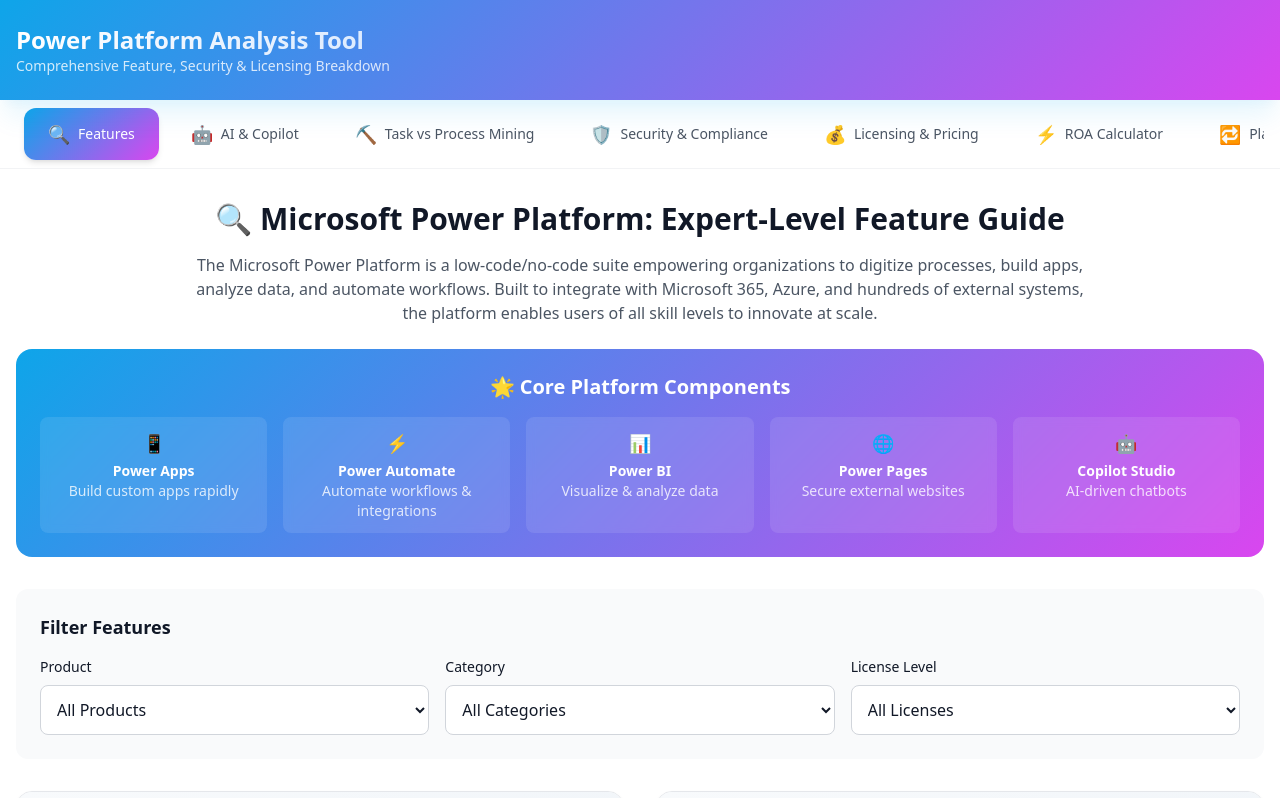
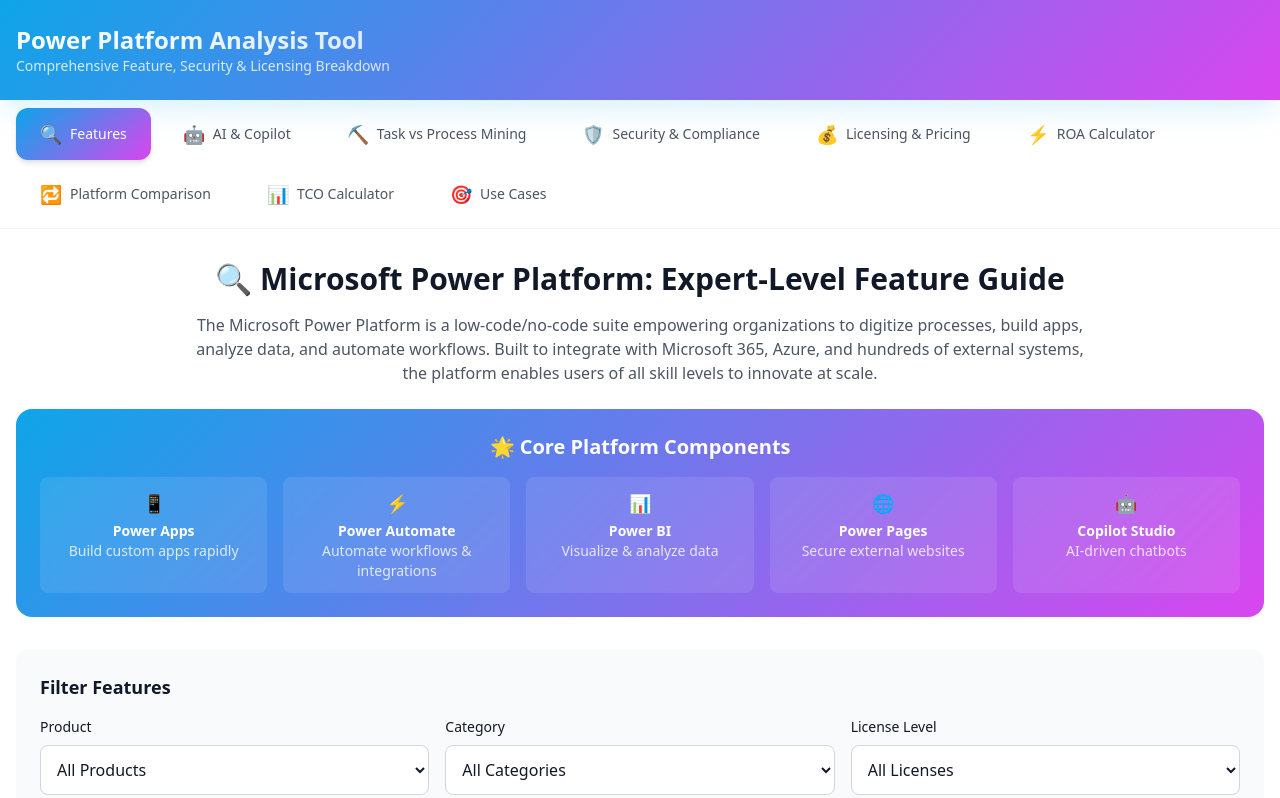
Before and after one commit to Beccaish/powerplatformtool, a plain HTML site: page index.html in a window 1280 px wide. Shown: the top 798 px of the page. Drawn offline with nearby package versions, Linux system fonts and the light colour scheme.

Commit message:
Update index.html

```diff
--- a/index.html
+++ b/index.html
@@ -108,14 +108,14 @@
         <!-- Navigation -->
         <nav class="bg-white/80 dark:bg-gray-900/80 backdrop-blur-sm border-b border-gray-200/50 dark:border-gray-700/50 sticky top-20 z-40">
             <div class="container mx-auto px-4">
-                <div class="flex space-x-2 overflow-x-auto scrollbar-hide py-2">
+                <div class="flex flex-wrap gap-2 py-2 justify-center md:justify-start">
                     <template x-for="(section, key) in sections" :key="key">
                         <button
                             @click="activeSection = key"
                             :class="activeSection === key ? 'bg-gradient-primary text-white shadow-card' : 'text-gray-600 dark:text-gray-300 hover:bg-gray-100 dark:hover:bg-gray-800 hover:shadow-card'"
-                            class="px-6 py-3 rounded-xl whitespace-nowrap text-sm font-medium transition-all duration-300 flex items-center space-x-2">
-                            <span x-text="section.icon" class="text-lg"></span>
-                            <span x-text="section.name"></span>
+                            class="px-4 py-2 md:px-6 md:py-3 rounded-xl text-xs md:text-sm font-medium transition-all duration-300 flex items-center space-x-1 md:space-x-2 min-w-fit">
+                            <span x-text="section.icon" class="text-base md:text-lg"></span>
+                            <span x-text="section.name" class="hidden sm:inline"></span>
                         </button>
                     </template>
                 </div>
```
